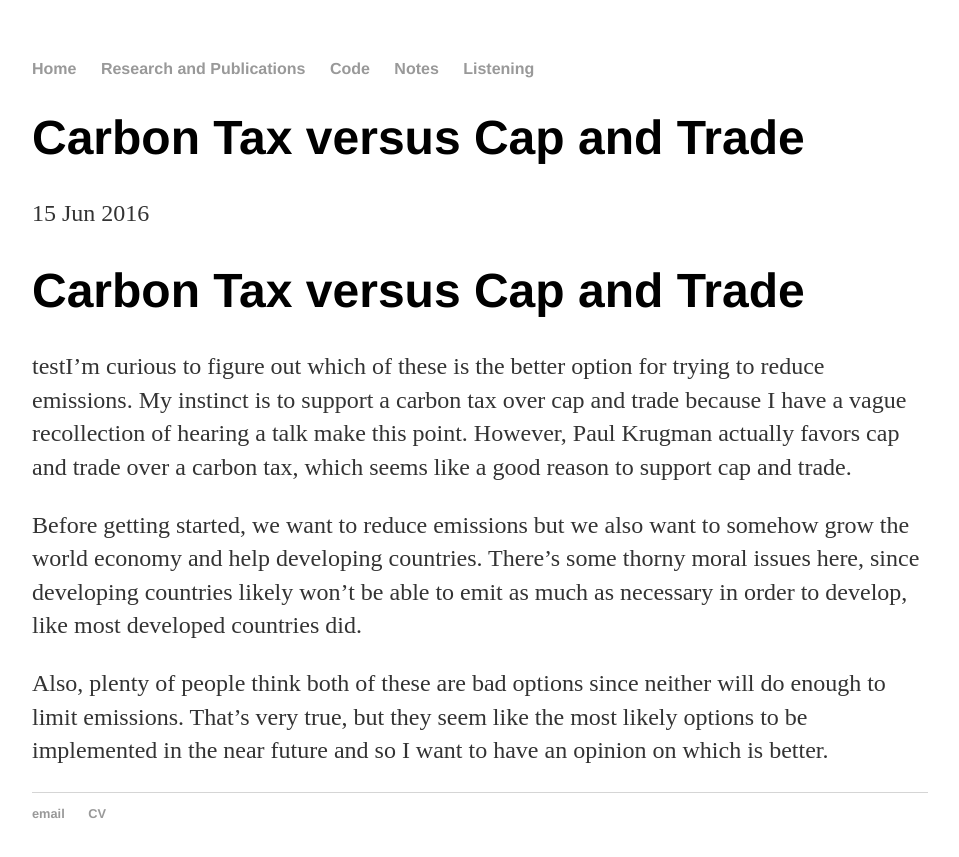
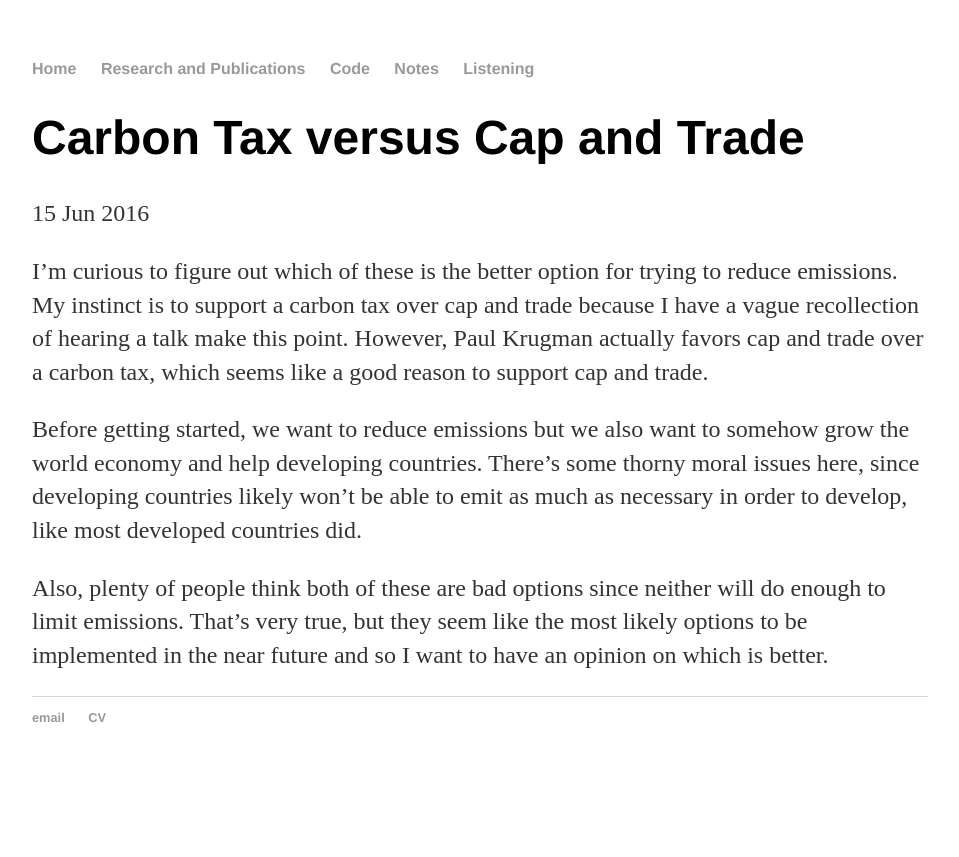
Before and after one commit to nicklutsko/nicklutsko.github.io, a Jekyll site: the page built from _posts/2016-06-15-Carbon-Tax-versus-Cap-and-Trade.md, in a window 1280 px wide. Shown: the top 857 px of the page, without its empty margins (160-1119 px from the left). Built offline with Jekyll 4.4.1, drawn with Linux system fonts in a browser that asks for light colours.

Commit message:
Post 1 again again

```diff
--- a/_posts/2016-06-15-Carbon-Tax-versus-Cap-and-Trade.md
+++ b/_posts/2016-06-15-Carbon-Tax-versus-Cap-and-Trade.md
@@ -4,10 +4,7 @@ title: "Carbon Tax versus Cap and Trade"
 date: 2016-06-15
 ---
 
-<h1>Carbon Tax versus Cap and Trade</h1>
-
-
-<p>testI’m curious to figure out which of these is the better option for trying to reduce emissions. My instinct is to support a carbon tax over cap and trade because I have a vague recollection of hearing a talk make this point. However, Paul Krugman actually favors cap and trade over a carbon tax, which seems like a good reason to support cap and trade.</p>
+<p>I’m curious to figure out which of these is the better option for trying to reduce emissions. My instinct is to support a carbon tax over cap and trade because I have a vague recollection of hearing a talk make this point. However, Paul Krugman actually favors cap and trade over a carbon tax, which seems like a good reason to support cap and trade.</p>
 
 <p>Before getting started, we want to reduce emissions but we also want to somehow grow the world economy and help developing countries. There’s some thorny moral issues here, since developing countries likely won’t be able to emit as much as necessary in order to develop, like most developed countries did.</p>
 
```
